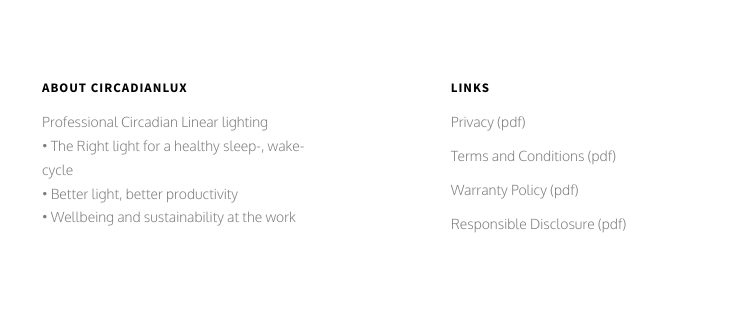
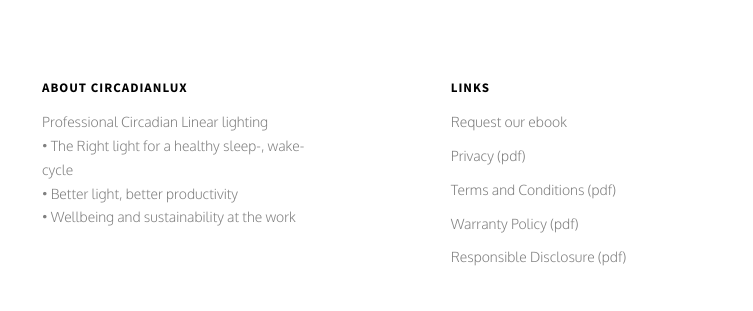
Before and after one commit to circadianlux/circadianlux.github.io, a plain HTML site: page index.html in a window 1280 px wide. Shown: the part 1255-1566 px from the top of the page, 0-753 px from the left. Drawn offline with Linux system fonts and the light colour scheme; files whose address does not match are found by name.

Commit message:
ebook link

```diff
--- a/index.html
+++ b/index.html
@@ -201,6 +201,7 @@
 				<div class="col-md-3 col-md-push-1">
 					<h4>Links</h4>
 					<ul class="fh5co-footer-links">
+						<li><a href=https://docs.google.com/forms/d/e/1FAIpQLSdZDUWnAgpQDKwockCX9Q37mKj5djAbNMGXURdwYr1n2MyyZg/viewform?usp=sf_link target="_blank"> Request our ebook</a></li>
 						<li><a href=files/20190110_LuxBalance_Lighting_Privacy.pdf target="_blank"> Privacy (pdf)</a></li>
 						<li><a href=files/20190110_Terms_and_conditions_for_sale_of_products_and_services_LuxBalance_Lighting.pdf target="_blank"> Terms and Conditions (pdf)</a></li>
 						<li><a href=files/20190110_Warranty_Policy_LuxBalance_Lighting.pdf target="_blank"> Warranty Policy (pdf)</a></li>
```
Also changed, not shown: solution.html (+1 -0 lines), 1 other file.
